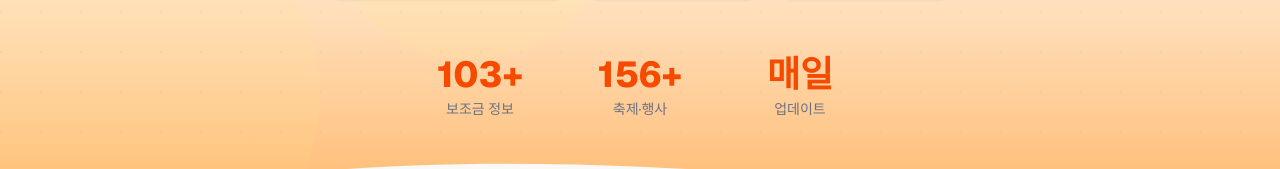
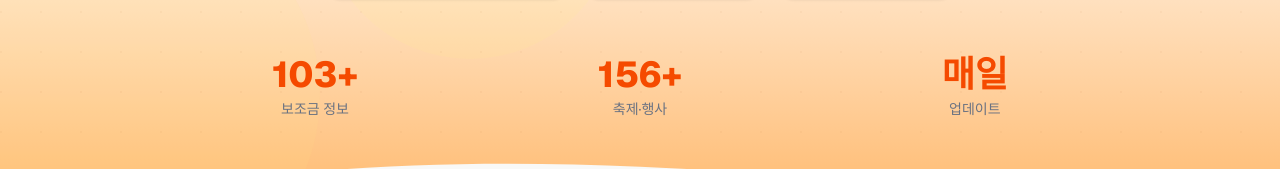
Before and after one commit to RoyHong01/my-local-info, a Next.js app: page / in a window 1280 px wide. Shown: the part 549-718 px from the top of the page. Built offline with nearby package versions, Linux system fonts and the light colour scheme; no server answers.

Commit message:
style: rebalance hero stats alignment under CTA buttons

```diff
--- a/src/app/page.tsx
+++ b/src/app/page.tsx
@@ -240,16 +240,16 @@ export default async function Home() {
           </div>
 
           {/* Stats */}
-          <div className="mt-14 grid grid-cols-3 gap-8 max-w-md mx-auto animate-fade-in-up">
-            <div className="text-center">
+          <div className="mt-14 grid grid-cols-3 items-start gap-4 sm:gap-10 md:gap-20 max-w-3xl mx-auto px-4 animate-fade-in-up">
+            <div className="text-center justify-self-start">
               <div className="text-3xl sm:text-4xl font-extrabold text-orange-600">{subsidyAll.filter(i => !i.expired).length}+</div>
               <div className="text-sm text-gray-500 mt-1">보조금 정보</div>
             </div>
-            <div className="text-center">
+            <div className="text-center justify-self-center">
               <div className="text-3xl sm:text-4xl font-extrabold text-orange-600">{festivalAll.filter(i => !i.expired).length}+</div>
               <div className="text-sm text-gray-500 mt-1">축제·행사</div>
             </div>
-            <div className="text-center">
+            <div className="text-center justify-self-end">
               <div className="text-3xl sm:text-4xl font-extrabold text-orange-600">매일</div>
               <div className="text-sm text-gray-500 mt-1">업데이트</div>
             </div>
```
